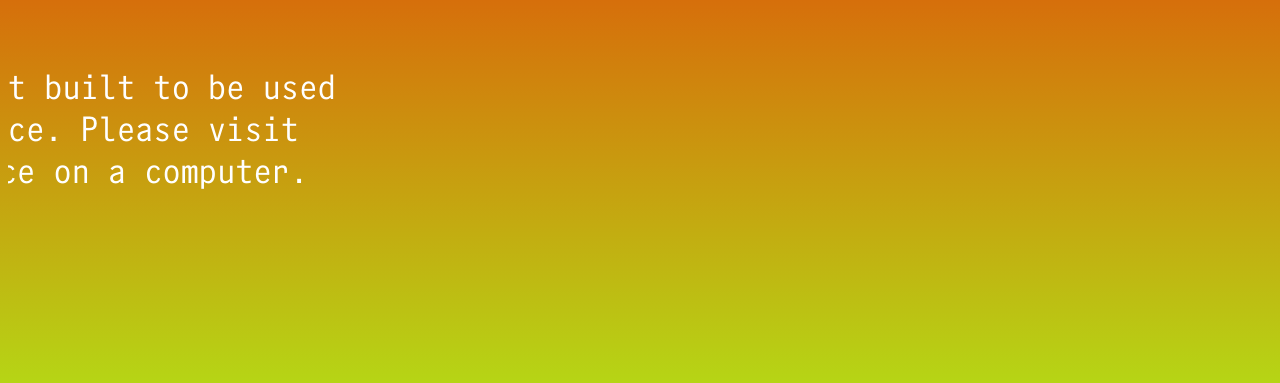
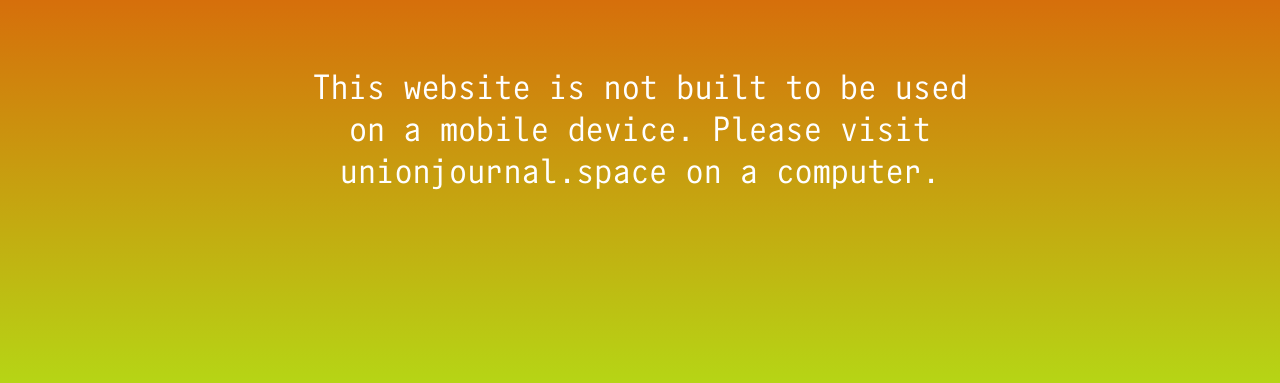
Before and after one commit to union-journal/mobile, a plain HTML site: page index.html in a window 1280 px wide. Shown: the part 417-800 px from the top of the page. Drawn offline with Linux system fonts and the light colour scheme.

Commit message:
fixed centering

```diff
--- a/mobile.css
+++ b/mobile.css
@@ -42,7 +42,7 @@
 	  position: absolute;
 		width: 700px;
 	  top: 40%;
-	  /* left: 50%; */
+	  left: 50%;
 	  transform: translate(-50%, -50%);
 	  padding: 10px;
 	}
@@ -61,7 +61,7 @@
 		padding-top: 40px;
 		margin-top: -130px;
 		margin-bottom: 40px;
-		position: relative;
+		/* position: relative; */
 	  color: #FFFFFF;
 	  text-align: center;
 	}
```
